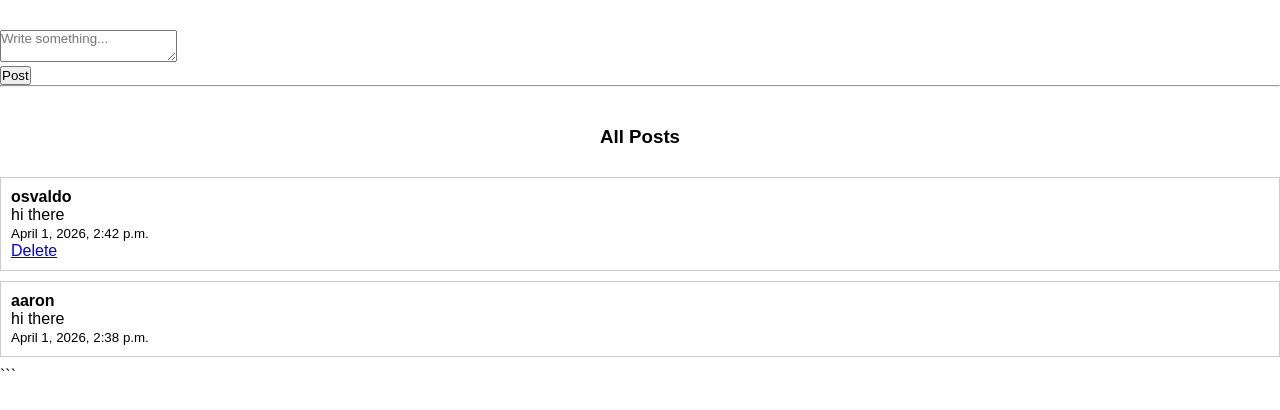
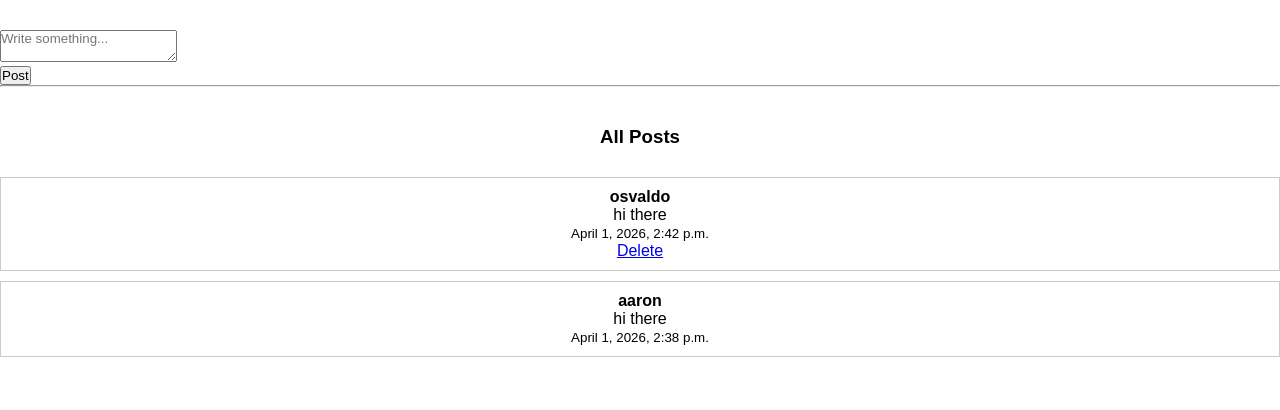
Before and after one commit to osvat0rres/Django-Webpage, a Django app: page /index/ in a window 1280 px wide. Shown: the part 278-688 px from the top of the page. Run offline with Django 5.2, Linux system fonts and the light colour scheme; a user stored in the database is signed in; data comes from the database, SQL or seed files in the repository.

Commit message:
Update index.html

````diff
--- a/webpagedjango/myproject/webapp/templates/index.html
+++ b/webpagedjango/myproject/webapp/templates/index.html
@@ -44,7 +44,7 @@
         <h3>All Posts</h3>
 
         {% for post in posts %}
-            <div style="border:1px solid #ccc; padding:10px; margin-bottom:10px;">
+            <div style="border:1px solid #ccc; padding:10px; margin-bottom:10px; text-align:center;">
 
                 <strong>{{ post.user.username }}</strong>
                 <p>{{ post.content }}</p>
@@ -70,4 +70,3 @@
 
 </body>
 </html>
-```
````
